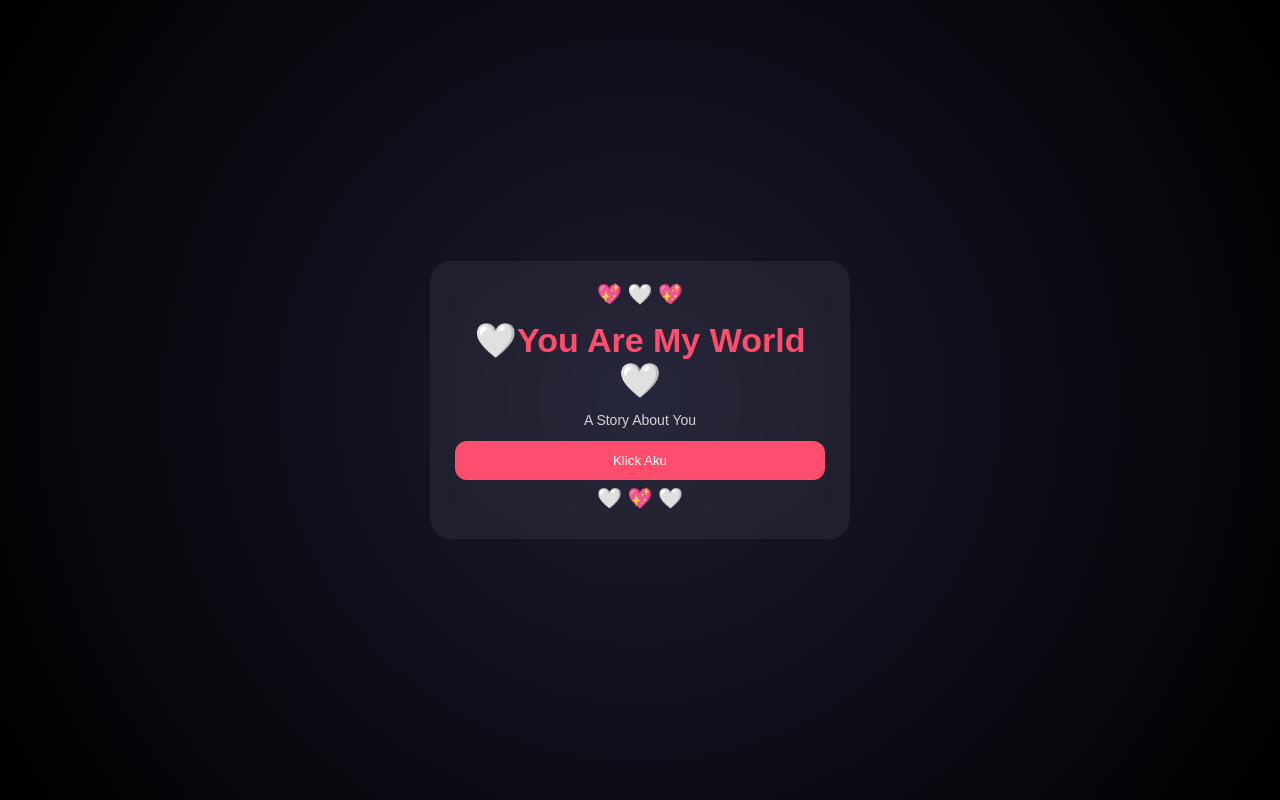
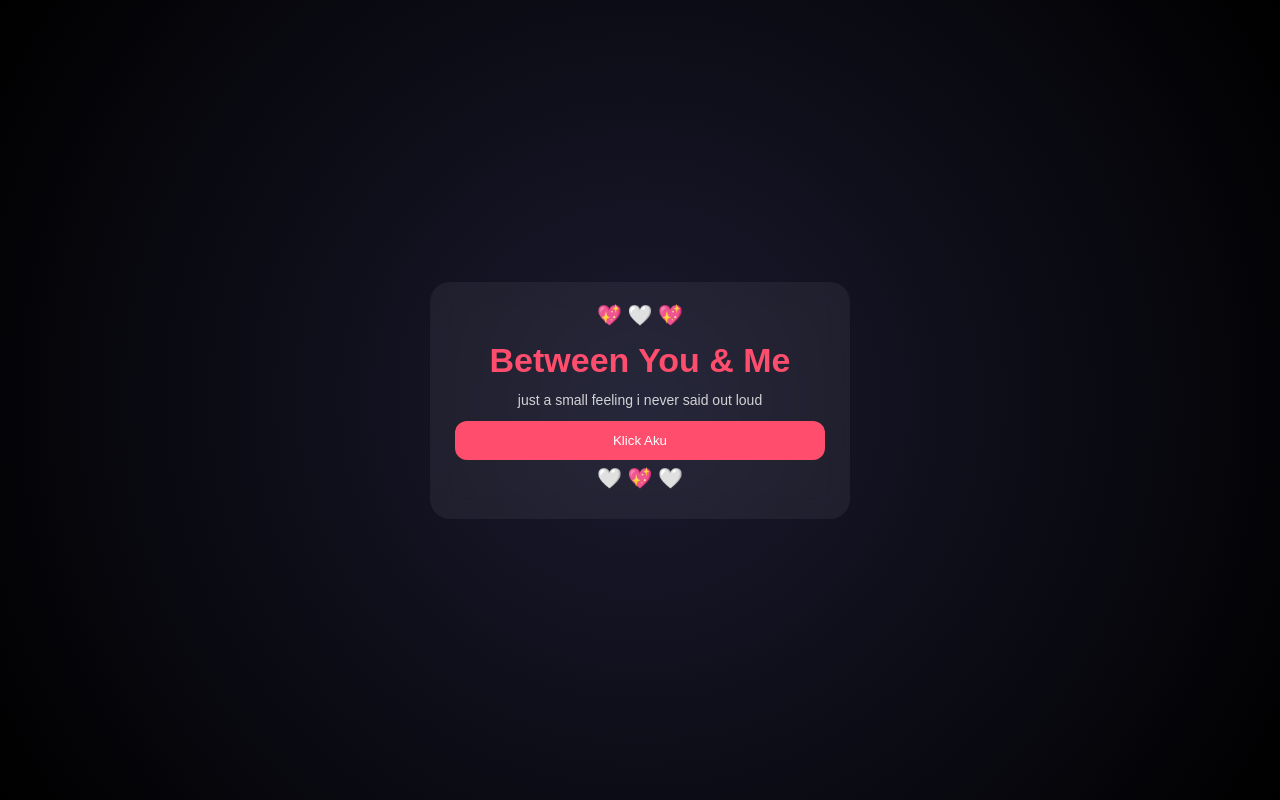
Before and after one commit to mlf167937-svg/Rauf, a Flask app: page / in a window 1280 px wide. Run offline with Flask 3, Linux system fonts and the light colour scheme.

Commit message:
Update index.html

```diff
--- a/templates/index.html
+++ b/templates/index.html
@@ -4,27 +4,26 @@
   <meta charset="UTF-8">
   <meta name="viewport" content="width=device-width, initial-scale=1.0">
 
-  <title>For My Girl</title>
+  <title>Between You & Me</title>
 
   <link rel="stylesheet" href="{{ url_for('static', filename='style.css') }}">
 </head>
 
 <body>
 
-<!-- 🎵 MUSIC -->
 <audio id="bgm" loop>
   <source src="{{ url_for('static', filename='music.mp3') }}">
 </audio>
 
-<!-- 💖 INTRO -->
+<!-- START -->
 <div id="startScreen">
   <div class="box">
 
     <div class="glow">💖 🤍 💖</div>
 
-    <h1> 🤍You Are My World🤍 </h1>
+    <h1>Between You & Me</h1>
 
-    <p>A Story About You</p>
+    <p>just a small feeling i never said out loud</p>
 
     <button id="klickBtn">Klick Aku</button>
 
@@ -33,7 +32,7 @@
   </div>
 </div>
 
-<!-- 💖 BACKGROUND -->
+<!-- BG -->
 <div id="bg"></div>
 
 <!-- STORY -->
```
